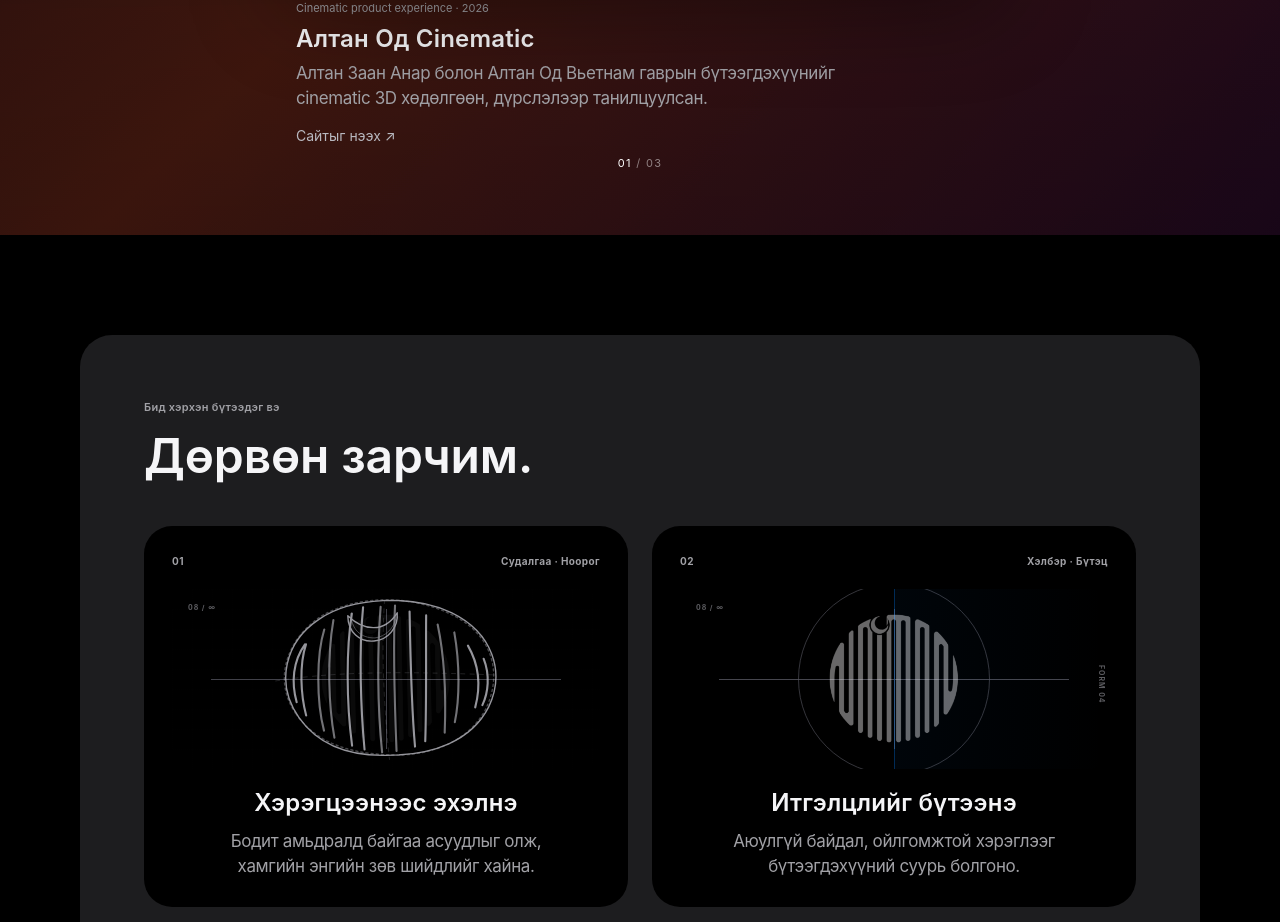
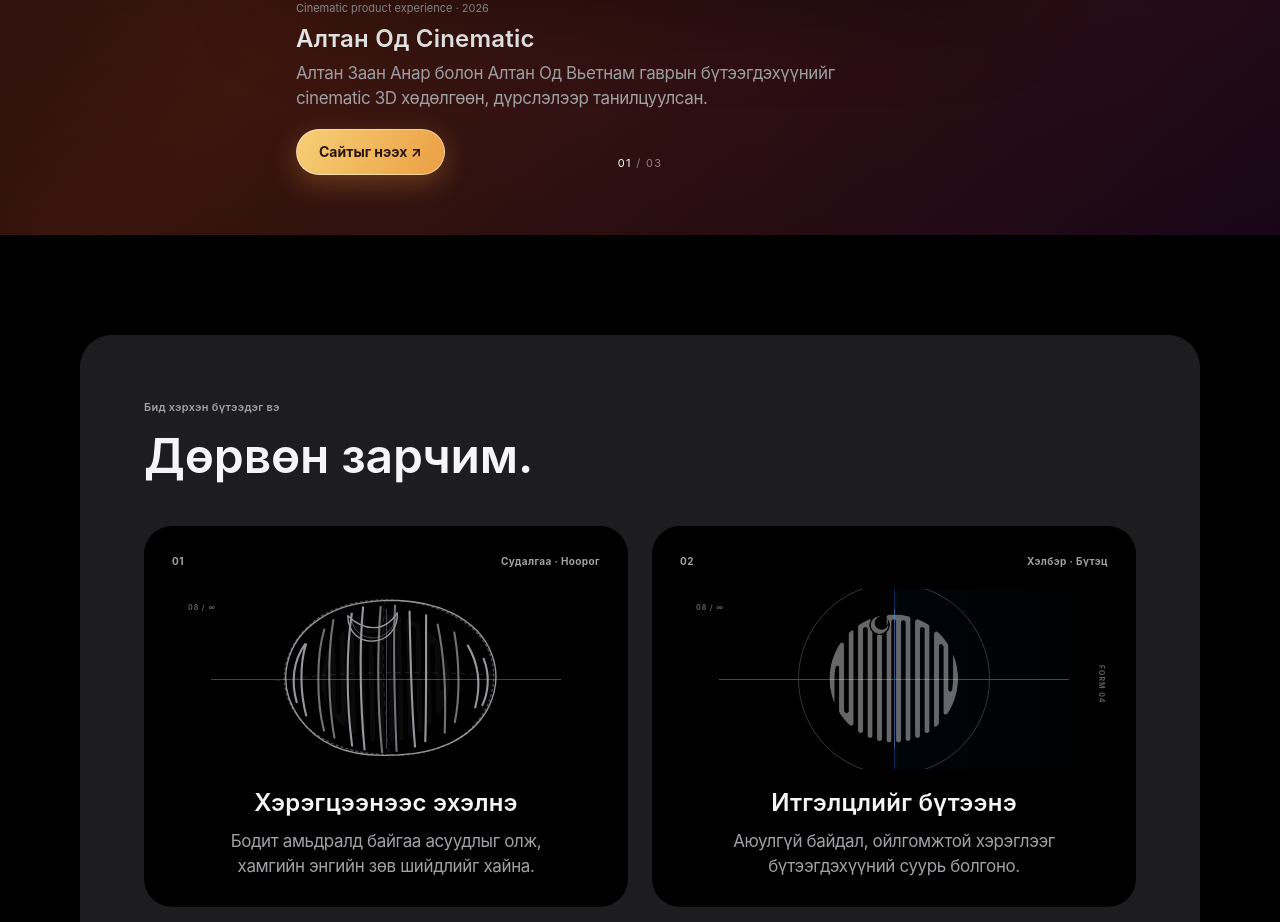
Before and after one commit to gamu666/octa-sar-website, a Next.js app: page / in a window 1280 px wide. Shown: the part 4116-5038 px from the top of the page. Built offline with nearby package versions, Linux system fonts and the light colour scheme.

Commit message:
Highlight commissioned work website links

```diff
--- a/app/components/CommissionedWorkAccordion.tsx
+++ b/app/components/CommissionedWorkAccordion.tsx
@@ -67,7 +67,7 @@ export function CommissionedWorkAccordion() {
           {works.map((work, index) => {
             const rawPosition = (index - activeIndex + works.length) % works.length;
             const position = rawPosition === 0 ? 'active' : rawPosition === 1 ? 'next' : 'previous';
-            return <article className={`work-gallery__card is-${position}`} aria-hidden={position !== 'active'} key={work.id}>
+            return <article className={`work-gallery__card work-gallery__card--${work.id} is-${position}`} aria-hidden={position !== 'active'} key={work.id}>
               <LivePreview work={work} active={position === 'active'} />
               <div className="work-gallery__copy"><p className="work-gallery__meta">{work.meta}</p><h3>{work.name}</h3><p>{work.summary}</p><a href={work.url} target="_blank" rel="noreferrer">Сайтыг нээх ↗</a></div>
             </article>;
--- a/app/gallery.css
+++ b/app/gallery.css
@@ -75,7 +75,11 @@
 .work-gallery__copy h3 { margin: 8px 0; color: #f5f5f7; font-size: 23px; letter-spacing: -.025em; }
 .work-gallery__copy p { color: #a1a1a6; font-size: 16px; line-height: 1.5; max-width: 560px; }
 .work-gallery__copy .work-gallery__meta { margin: 0; font-size: 11px; }
-.work-gallery__copy a { display: inline-block; margin-top: 14px; color: #b8b8bf; font-size: 14px; }
+.work-gallery__copy a { min-height: 46px; margin-top: 18px; padding: 11px 22px; display: inline-flex; align-items: center; justify-content: center; border: 1px solid rgba(255,255,255,.46); border-radius: 999px; background: linear-gradient(120deg, #f7cf77, #eb9f43); color: #281506; font-size: 14px; font-weight: 700; line-height: 1.3; text-decoration: none; box-shadow: 0 8px 28px rgba(235,159,67,.3); transition: transform .25s ease, box-shadow .25s ease, filter .25s ease; }
+.work-gallery__card--hunnu-tattoo .work-gallery__copy a { background: linear-gradient(120deg, #eb7060, #c83c3e); color: #fff; box-shadow: 0 8px 28px rgba(200,60,62,.3); }
+.work-gallery__card--dudu-prime .work-gallery__copy a { background: linear-gradient(120deg, #418eff, #235cca); color: #fff; box-shadow: 0 8px 28px rgba(35,92,202,.34); }
+.work-gallery__copy a:hover { transform: translateY(-2px); filter: brightness(1.08); box-shadow: 0 12px 32px rgba(0,0,0,.34); }
+.work-gallery__copy a:focus-visible { outline: 3px solid #fff; outline-offset: 4px; }
 .work-gallery__controls { position: absolute; z-index: 100; top: clamp(150px, 20vw, 245px); left: 0; right: 0; display: flex; justify-content: space-between; padding: 0 clamp(8px, 1.4vw, 24px); pointer-events: none; transform: translateZ(0); }
 .work-gallery__controls button { width: 52px; height: 52px; padding: 0; position: relative; z-index: 101; display: grid; place-items: center; border: 1px solid rgba(255,255,255,.55); border-radius: 50%; background: rgba(245,245,247,.96); color: #1d1d1f; cursor: pointer; pointer-events: auto; touch-action: manipulation; box-shadow: 0 6px 24px rgba(0,0,0,.28), 0 0 0 6px rgba(255,255,255,.1); backdrop-filter: saturate(180%) blur(14px); -webkit-backdrop-filter: saturate(180%) blur(14px); transition: background-color .2s ease, color .2s ease, scale .35s cubic-bezier(.2,.8,.2,1), box-shadow .35s ease, translate .35s cubic-bezier(.2,.8,.2,1); }
 .work-gallery__controls button svg { width: 22px; height: 22px; fill: none; stroke: currentColor; stroke-width: 3; stroke-linecap: round; stroke-linejoin: round; }
```
